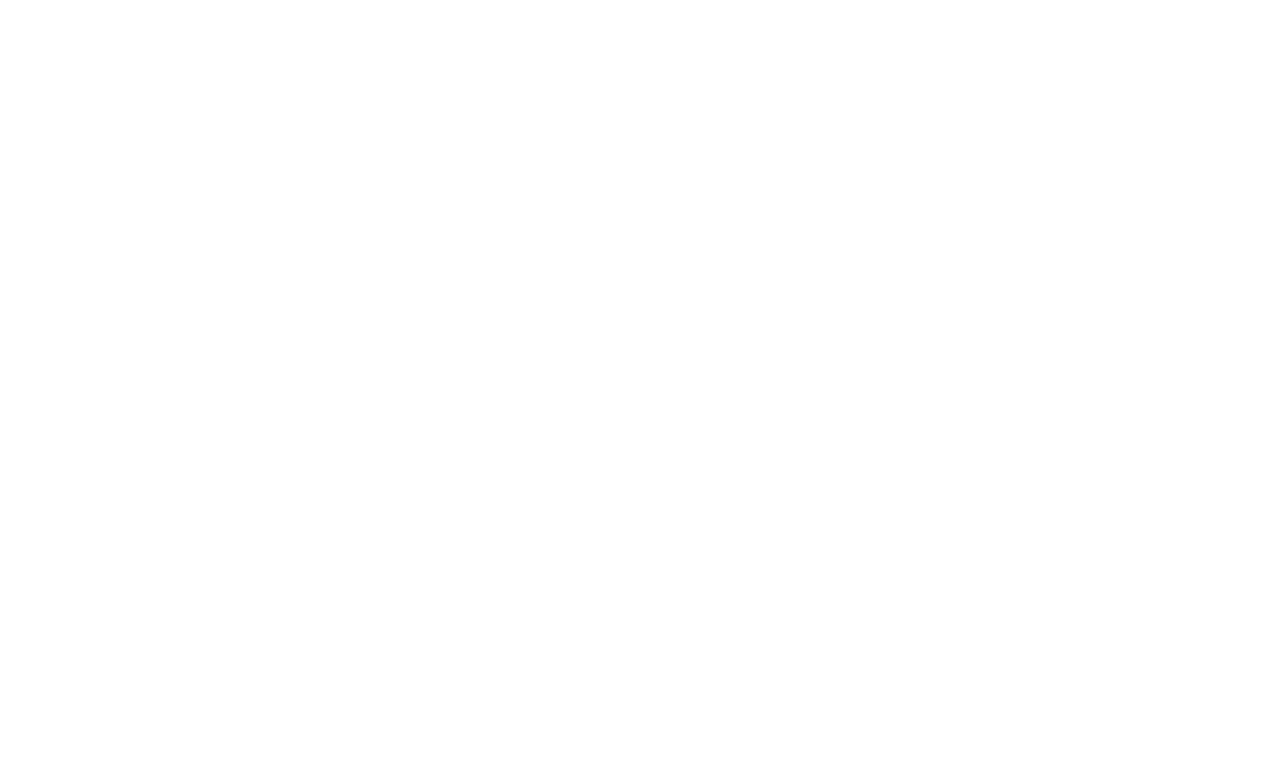
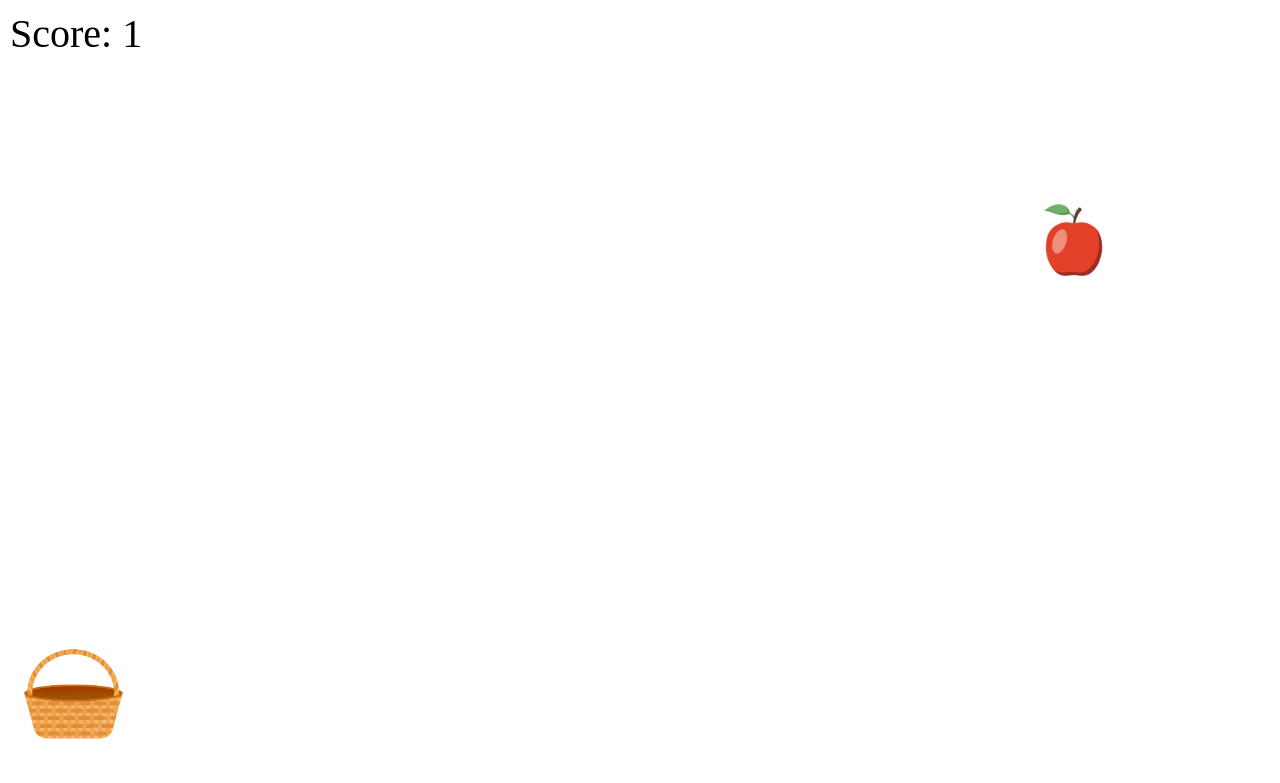
Before and after one commit to gavrilovicluka/rxjs-collecting-fruits, a website built with webpack: page index.html in a window 1280 px wide. Built offline with nearby package versions, Linux system fonts and the light colour scheme; data requests are answered from the project's data file.

Commit message:
proper fruit falling and collecting

```diff
--- /dev/null
+++ b/fruits-db.json
@@ -0,0 +1,19 @@
+{
+    "fruits": [
+      {
+        "id": 1,
+        "name": "Apple",
+        "image": "../assets/images/apple.png"
+      },
+      {
+        "id": 2,
+        "name": "Banana",
+        "image": "../assets/images/banana.png"
+      },
+      {
+        "id": 3,
+        "name": "Pear",
+        "image": "../assets/images/pear.png"
+      }
+    ]
+  }
--- a/index.html
+++ b/index.html
@@ -5,8 +5,12 @@
     <meta http-equiv="X-UA-Compatible" content="IE=edge">
     <meta name="viewport" content="width=device-width, initial-scale=1.0">
     <title>Collecting Fruits</title>
+    <link rel="stylesheet" href="./src/styles.css">
 </head>
 <body>
+    <div id="game-container"></div>
+    <div id="empty-fruit-basket"></div>
+
     <script src="./dist/bundle.js"></script>
 </body>
 </html>
--- a/package.json
+++ b/package.json
@@ -7,7 +7,7 @@
     "test": "echo \"Error: no test specified\" && exit 1",
     "build": "webpack --config webpack.config.js",
     "watch": "webpack --watch --config webpack.config.js",
-    "db": "json-server --watch movies-db.json"
+    "api": "json-server --watch fruits-db.json"
   },
   "author": "",
   "license": "ISC",
--- /dev/null
+++ b/src/basket.ts
@@ -0,0 +1,36 @@
+import { Observable, fromEvent } from 'rxjs';
+import { map } from 'rxjs/operators';
+
+export class Basket {
+  element: HTMLElement;
+  moveObservable: Observable<number>;
+
+  constructor() {
+    this.element = document.getElementById('empty-fruit-basket');
+    this.moveObservable = fromEvent<MouseEvent>(document, 'mousemove')
+      .pipe(map(event => event.clientX - this.element.offsetWidth / 2));
+
+    this.moveObservable.subscribe((position) => {
+      this.move(position);
+    });
+  }
+
+  move(position: number): void {
+    this.element.style.left = `${position}px`;
+  }
+
+  checkCollision(fruitElement: HTMLElement): boolean {
+
+    const fruitRect = fruitElement.getBoundingClientRect();
+    const basketRect = this.element.getBoundingClientRect();
+
+    const collisionX = fruitRect.left <= basketRect.right && fruitRect.right >= basketRect.left;
+    const collisionY = fruitRect.top <= (basketRect.bottom - basketRect.height / 2) && fruitRect.bottom >= basketRect.top;
+
+    if (collisionX && collisionY) {
+      return true;
+    } else {
+      return false;
+    }
+  }
+}
--- /dev/null
+++ b/src/fruit.ts
@@ -0,0 +1,43 @@
+import { interval, take } from "rxjs";
+import { Basket } from "./basket";
+import { Score } from "./score";
+
+export class Fruit {
+  id: number;
+  name: string;
+  color: string;
+  image: string;
+  score: Score;
+
+  constructor(id: number, name: string, color: string, image: string, score: Score) {
+    this.id = id;
+    this.name = name;
+    this.color = color;
+    this.image = image;
+    this.score = score;
+  }
+
+  drawFruit(x: number, y: number, imageUrl: string, gameContainer : HTMLElement): HTMLElement {
+    const fruitElement: HTMLElement = document.createElement('div');
+    fruitElement.className = 'vocka';
+    fruitElement.style.left = `${x}px`;
+    fruitElement.style.top = `${y}px`;
+    fruitElement.style.backgroundImage = `url('${imageUrl}')`;
+    gameContainer.appendChild(fruitElement);
+
+    interval(50)
+      .pipe(
+        take(100)
+      )
+      .subscribe(() => {
+        const currentPosition: number = parseInt(fruitElement.style.top, 10);
+        fruitElement.style.top = `${currentPosition + 5}px`;
+
+        if (currentPosition >= window.innerHeight) {
+          fruitElement.remove();
+        }
+      });
+
+      return fruitElement;
+  }
+}
--- a/src/index.ts
+++ b/src/index.ts
@@ -0,0 +1,81 @@
+import { Observable, combineLatest, concatMap, debounceTime, from, fromEvent, interval, map, merge, mergeMap, of, switchMap, take, takeUntil, tap, timer, zip } from "rxjs";
+import { Basket } from "./basket";
+import { Score } from "./score";
+import { Fruit } from "./fruit";
+
+const basket = new Basket();
+const score = new Score();
+const fruits_url = 'http://localhost:3000/fruits';
+const intervalRandomNumber = Math.floor(Math.random() * 1000);
+const gameContainer = document.getElementById('game-container');
+
+const fruits$: Observable<Fruit[]> = fetchFruits();
+
+function fetchFruits(): Observable<Fruit[]> {
+  return from(fetch(fruits_url)
+    .then(response => {
+      if (response.ok) {
+        return response.json();
+      } else {
+        throw Error("Failed to fetch fruit")
+      }
+    })
+    .catch(err => console.log(err)))
+
+}
+
+interval(2000)
+  .pipe(
+    switchMap(() => fruits$),
+    switchMap((fruits) => getRandomFruit(fruits, fruits.length))
+  )
+  .subscribe((randomFruit) => {
+    const fruitX = Math.random() * (window.innerWidth - 50);
+    const fruitY = -100;
+    const fruitElement = drawFruit(fruitX, fruitY, randomFruit.image);
+  });
+
+function getRandomFruit(fruits: Fruit[], length: number): Observable<Fruit> {
+  const randomNumber = Math.floor(Math.random() * length);
+  return of(fruits[randomNumber]);
+}
+
+function drawFruit(x: number, y: number, imageUrl: string): HTMLElement {
+  const fruitElement: HTMLElement = document.createElement('div');
+  fruitElement.className = 'vocka';
+  fruitElement.style.left = `${x}px`;
+  fruitElement.style.top = `${y}px`;
+  fruitElement.style.backgroundImage = `url('${imageUrl}')`;
+  gameContainer.appendChild(fruitElement);
+
+  animateFallingFruit(fruitElement);
+
+
+  if (basket.checkCollision(fruitElement)) {
+    score.increaseScore();
+    fruitElement.remove();
+  } else {
+    animateFallingFruit(fruitElement);
+  }
+
+  return fruitElement;
+}
+
+function animateFallingFruit(fruitElement: HTMLElement) {
+  interval(50)
+    .pipe(
+      take(100)
+    )
+    .subscribe(() => {
+      const currentPosition: number = parseInt(fruitElement.style.top, 10);
+      fruitElement.style.top = `${currentPosition + 5}px`;
+
+      if (currentPosition >= window.innerHeight) {
+        fruitElement.remove();
+      } else if (basket.checkCollision(fruitElement)) {
+        score.increaseScore();
+        fruitElement.remove();
+      }
+
+    });
+}
--- /dev/null
+++ b/src/score.ts
@@ -0,0 +1,26 @@
+export class Score {
+    private score: number = 0;
+    private scoreElement: HTMLElement;
+
+    constructor() {
+      this.createScoreElement();
+    }
+
+    createScoreElement() {
+      this.scoreElement = document.createElement('div');
+      this.scoreElement.style.position = 'absolute';
+      this.scoreElement.style.top = '10px';
+      this.scoreElement.style.left = '10px';
+      this.scoreElement.style.fontSize = '40px'
+      document.body.appendChild(this.scoreElement);
+    }
+
+    increaseScore(): void {
+      this.score++;
+      this.updateScoreDisplay();
+    }
+
+    private updateScoreDisplay(): void {
+      this.scoreElement.textContent = `Score: ${this.score}`;
+    }
+  }
--- /dev/null
+++ b/src/styles.css
@@ -0,0 +1,23 @@
+body {
+    margin: 0;
+    padding: 0;
+    overflow: hidden;
+}
+
+#empty-fruit-basket {
+    position: absolute;
+    bottom: 20px;
+    width: 150px;
+    height: 150px;
+    background-image: url('../assets/images/empty-basket.png');
+    background-size: contain;
+    background-repeat: no-repeat;
+}
+
+.vocka {
+    width: 80px;
+    height: 80px;
+    position: absolute;
+    background-size: cover;
+    background-position: center;
+  }
--- a/tsconfig.json
+++ b/tsconfig.json
@@ -7,5 +7,8 @@
       "target": "es2017",
       "jsx": "react",
       "allowJs": true
-    }
+    },
+    "include": [
+      "src/**/*.ts" // Ovde treba biti uključen i "src/fruit.ts" ili odgovarajuća putanja do fajla
+    ]
   }
--- a/webpack.config.js
+++ b/webpack.config.js
@@ -2,6 +2,7 @@
 
 module.exports = {
   entry: './src/index.ts',
+  devtool: 'inline-source-map',
   module: {
     rules: [
       {
```
Also changed, not shown: src/fruits-url.ts (added, +10 -0 lines), assets/images/apple.png (added), assets/images/banana.png (added), assets/images/empty-basket.png (added), assets/images/pear.png (added).
